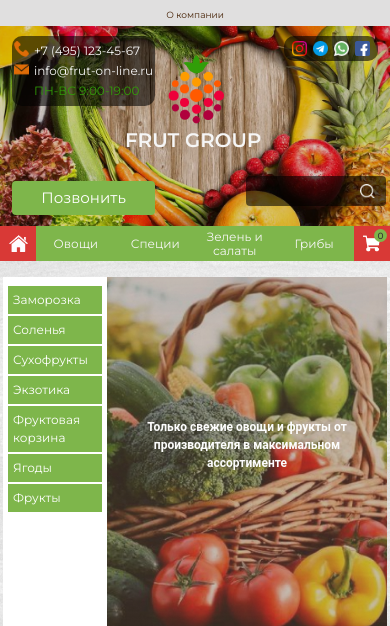
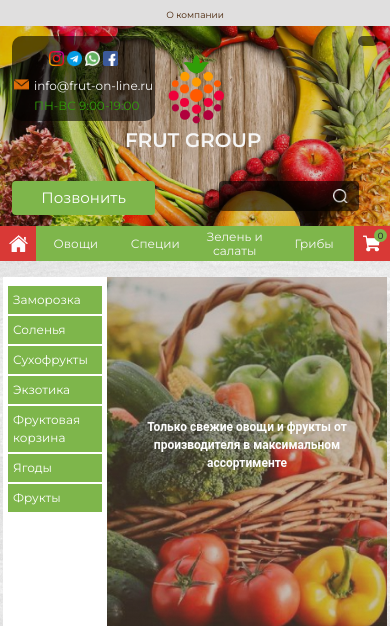
Before and after one commit to aydarbekov/friut_group, a Django app: page / in a window 390 px wide. Shown: the top 626 px of the page. Run offline with Django 3.2, Linux system fonts and the light colour scheme; data comes from the database, SQL or seed files in the repository.

```diff
--- a/source/webapp/static/css/style.css
+++ b/source/webapp/static/css/style.css
@@ -101,6 +101,11 @@ body{
     background-color: #00000094;
     border-radius: 10px;
 }
+.left-top-header-content .social-icons{
+    padding: 10px 35px;
+    /*background-color: #00000094;*/
+    /*border-radius: 10px;*/
+}
 .main-header .right-header-content .social-links span{
     color: #DE6C07;
     font-size: 16px;
@@ -108,26 +113,26 @@ body{
     display: inline-block;
     margin-bottom: 10px;
 }
-.main-header .right-header-content .instagram{
+.main-header .instagram{
     height: 20px;
     width: 20px;
     background-image: url(../images/logos/insta-logo.png);
     background-repeat: no-repeat;
     /*background-position: 0 5px;*/
 }
-.main-header .right-header-content .telegram{
+.main-header .telegram{
     height: 20px;
     width: 20px;
     background-image: url(../images/logos/telegram-logo.png);
     background-repeat: no-repeat;
 }
-.main-header .right-header-content .whatsapp{
+.main-header .whatsapp{
     height: 20px;
     width: 20px;
     background-image: url(../images/logos/whatsapp-logo.png);
     background-repeat: no-repeat;
 }
-.main-header .right-header-content .facebook{
+.main-header .facebook{
     height: 20px;
     width: 20px;
     background-image: url(../images/logos/fb-logo.png);
@@ -142,7 +147,8 @@ body{
 .main-header .right-header-content .search{
     position: absolute;
     top: 38px;
-    left: -158px;
+    /*left: -158px;*/
+    transform: translateX(-100%);
 
 }
 .main-header .right-header-content .search-line input{
@@ -695,22 +701,22 @@ footer .catalog-info a{
         margin-left: 3px;
         margin-right: 3px;
     }
-    .main-header .right-header-content .instagram{
+    .main-header .instagram{
         height: 15px;
         width: 15px;
         background-size: 15px;
     }
-    .main-header .right-header-content .telegram{
+    .main-header .telegram{
         height: 15px;
         width: 15px;
         background-size: 15px;
     }
-    .main-header .right-header-content .whatsapp{
+    .main-header .whatsapp{
         height: 15px;
         width: 15px;
         background-size: 15px;
     }
-    .main-header .right-header-content .facebook{
+    .main-header .facebook{
         height: 15px;
         width: 15px;
         background-size: 15px;
@@ -723,8 +729,8 @@ footer .catalog-info a{
         width: 140px;
     }
     .main-header .right-header-content .search {
-        left: -38px;
-        bottom: 55px;
+        /*left: -38px;*/
+        bottom: 35px;
         top: auto;
     }
     .main-header .right-header-content .search-line button {
--- a/source/webapp/templates/base.html
+++ b/source/webapp/templates/base.html
@@ -34,7 +34,13 @@
         <div class="container d-flex h-100 align-items-center">
             <div class="left-header-content">
                 <div class="left-top-header-content">
-                    <div class="telephone">+7 (495) 123-45-67</div>
+                    <div class="social-icons d-flex justify-content-between">
+                        <a href="https://www.instagram.com/frut__group/" target="_blank"><div class="instagram"></div></a>
+                        <a href="#" target="_blank"><div class="telegram" ></div></a>
+                        <a href="#" target="_blank"><div class="whatsapp"></div></a>
+                        <a href="#" target="_blank"><div class="facebook"></div></a>
+                    </div>
+{#                    <div class="telephone">+7 (495) 123-45-67</div>#}
                     <div class="email">info@frut-on-line.ru</div>
                     <div class="graphik">ПН-ВС 9:00-19:00</div>
                 </div>
@@ -43,12 +49,12 @@
             <a href="/"><div class="main-logo"></div></a>
             <div class="right-header-content flex-column">
                 <div class="social-links flex-column">
-                    <span>Будьте с нами!</span>
+{#                    <span>Будьте с нами!</span>#}
                     <div class="social-icons d-flex justify-content-between">
-                        <a href="https://www.instagram.com/frut__group/" target="_blank"><div class="instagram"></div></a>
-                        <a href="#" target="_blank"><div class="telegram" ></div></a>
-                        <a href="#" target="_blank"><div class="whatsapp"></div></a>
-                        <a href="#" target="_blank"><div class="facebook"></div></a>
+{#                        <a href="https://www.instagram.com/frut__group/" target="_blank"><div class="instagram"></div></a>#}
+{#                        <a href="#" target="_blank"><div class="telegram" ></div></a>#}
+{#                        <a href="#" target="_blank"><div class="whatsapp"></div></a>#}
+{#                        <a href="#" target="_blank"><div class="facebook"></div></a>#}
                     </div>
                 </div>
                 <div class="search-line">
```
